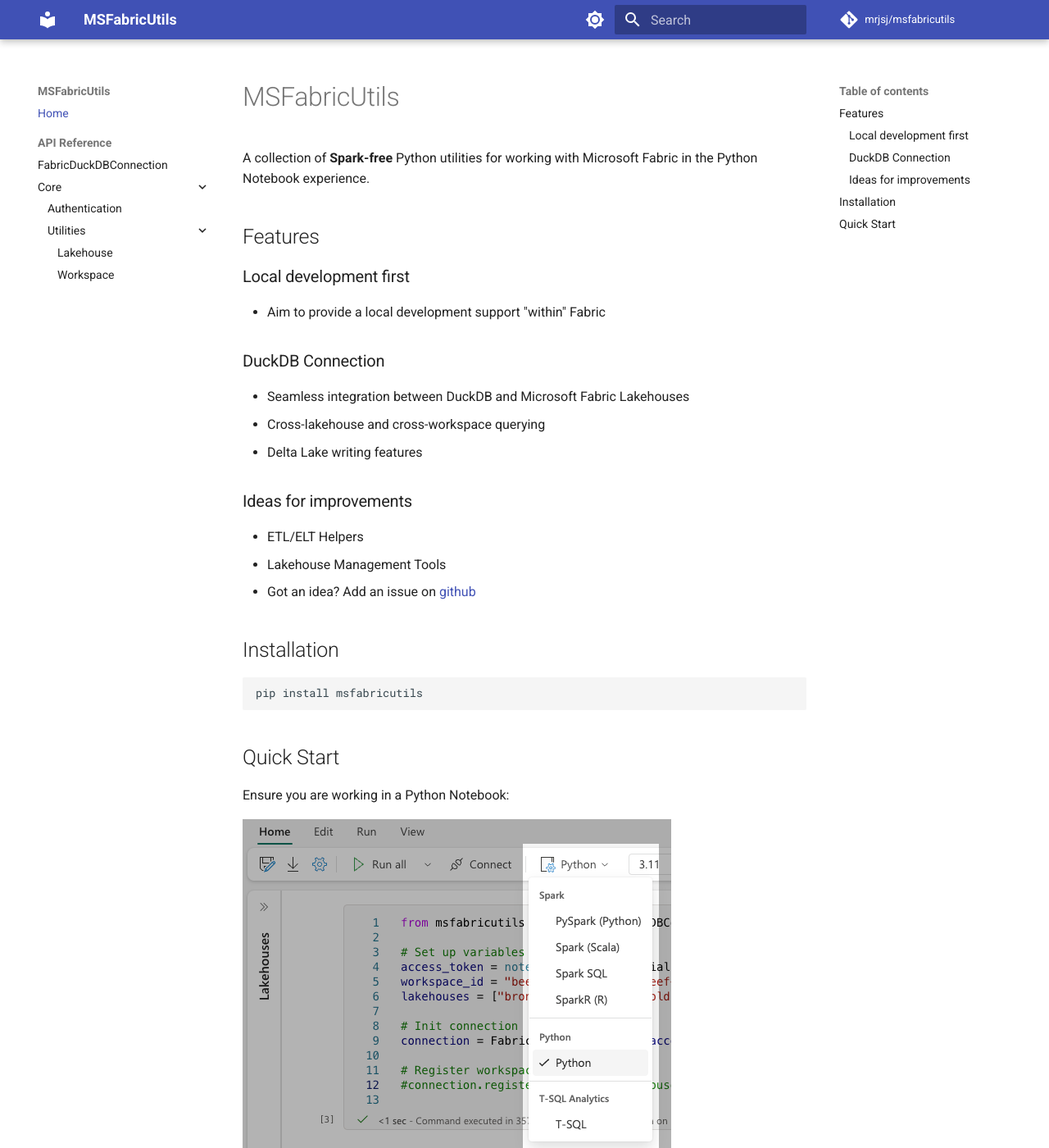
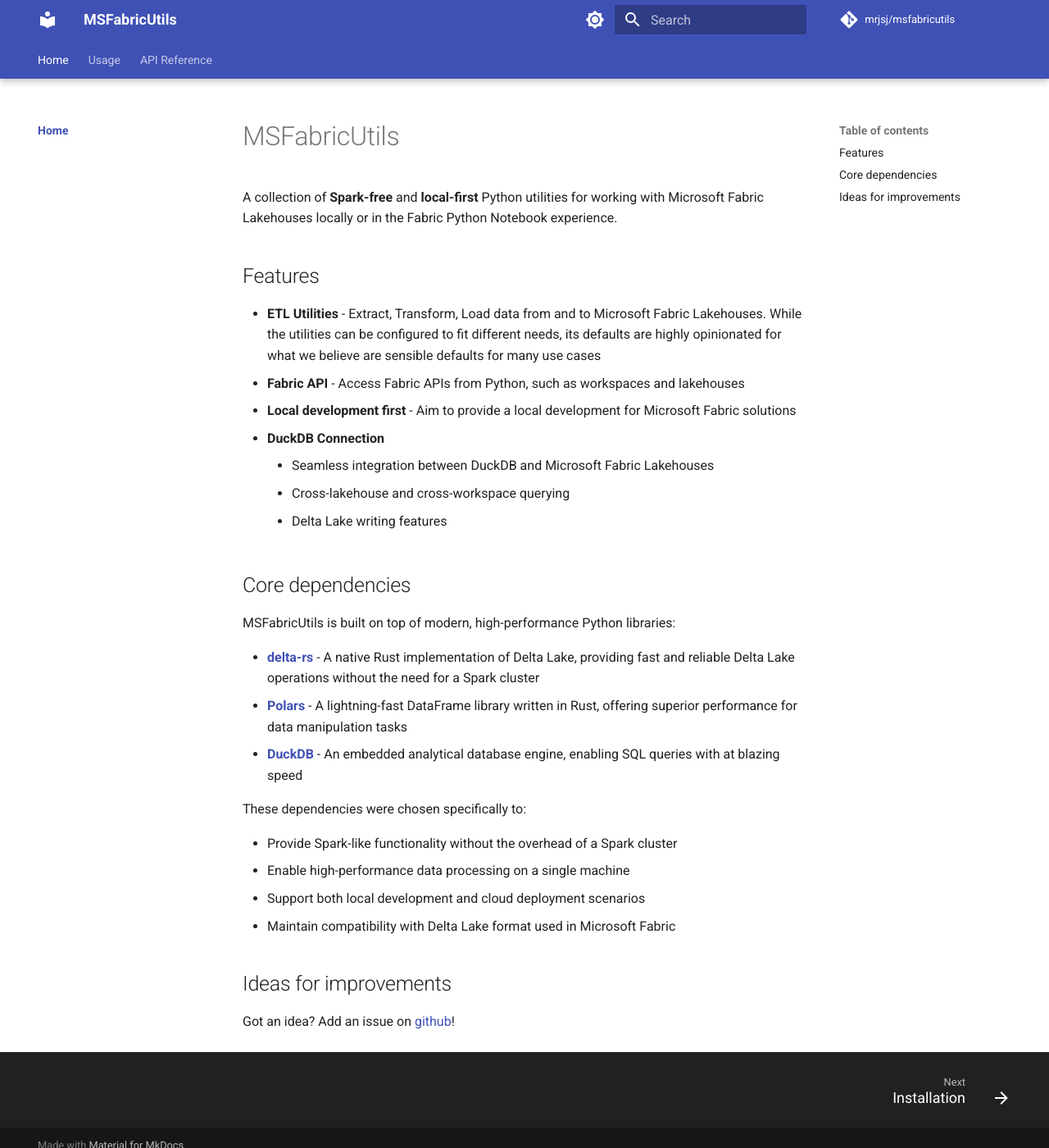
Before and after one commit to mrjsj/msfabricutils, an MkDocs documentation site: the page built from docs/index.md, in a window 1280 px wide and 1400 px high. Shown: the whole window at 82% size. Built offline with MkDocs 1.6.1 and Material for MkDocs 9.7.7, drawn with Linux system fonts in a browser that asks for light colours; comment, search, counter and statistics services are not loaded; some of the changed text lies outside the part shown.

Commit message:
add docs

````diff
--- /dev/null
+++ b/docs/core/authentication.md
@@ -0,0 +1,3 @@
+# Authentication
+
+::: msfabricutils.core.auth
--- a/docs/index.md
+++ b/docs/index.md
@@ -1,53 +1,32 @@
 # MSFabricUtils
 
-A collection of **Spark-free** Python utilities for working with Microsoft Fabric in the Python Notebook experience.
+A collection of **Spark-free** and **local-first** Python utilities for working with Microsoft Fabric Lakehouses locally or in the Fabric Python Notebook experience.
 
 ## Features
 
-### Local development first
-- Aim to provide a local development support "within" Fabric
+- **ETL Utilities** - Extract, Transform, Load data from and to Microsoft Fabric Lakehouses. While the utilities can be configured to fit different needs, its defaults are highly opinionated for what we believe are sensible defaults for many use cases
+- **Fabric API** - Access Fabric APIs from Python, such as workspaces and lakehouses
+- **Local development first** - Aim to provide a local development for Microsoft Fabric solutions
+- **DuckDB Connection**
+    - Seamless integration between DuckDB and Microsoft Fabric Lakehouses
+    - Cross-lakehouse and cross-workspace querying
+    - Delta Lake writing features
 
-### DuckDB Connection
-- Seamless integration between DuckDB and Microsoft Fabric Lakehouses
-- Cross-lakehouse and cross-workspace querying
-- Delta Lake writing features
+## Core dependencies
 
-### Ideas for improvements
-- ETL/ELT Helpers
-- Lakehouse Management Tools
-- Got an idea? Add an issue on [github](https://www.github.com/mrjsj/msfabricutils/issues)
+MSFabricUtils is built on top of modern, high-performance Python libraries:
 
-## Installation
+- **[delta-rs](https://delta-io.github.io/delta-rs)** - A native Rust implementation of Delta Lake, providing fast and reliable Delta Lake operations without the need for a Spark cluster
+- **[Polars](https://pola.rs)** - A lightning-fast DataFrame library written in Rust, offering superior performance for data manipulation tasks
+- **[DuckDB](https://duckdb.org)** - An embedded analytical database engine, enabling SQL queries with at blazing speed
 
-```bash
-pip install msfabricutils
-```
+These dependencies were chosen specifically to:
 
-## Quick Start
+- Provide Spark-like functionality without the overhead of a Spark cluster
+- Enable high-performance data processing on a single machine
+- Support both local development and cloud deployment scenarios
+- Maintain compatibility with Delta Lake format used in Microsoft Fabric
 
-Ensure you are working in a Python Notebook:
 
-![Select Python Notebook](images/select-python-notebooks.png)
-
-```python
-from msfabricutils import FabricDuckDBConnection, get_onelake_access_token
-
-#Initialize connection
-access_token = get_onelake_access_token()
-
-conn = FabricDuckDBConnection(access_token=access_token)
-
-#Register lakehouses
-conn.register_workspace_lakehouses(
-    workspace_id = "your-workspace-id",
-    lakehouses = ["sales", "marketing"]
-)
-
-# Query across lakehouses
-df = conn.sql("""
-    SELECT
-        *
-    FROM sales.customers
-    JOIN marketing.segments USING (customer_id)
-""").df()
-```
+## Ideas for improvements
+Got an idea? Add an issue on [github](https://www.github.com/mrjsj/msfabricutils/issues)!
--- a/mkdocs.yml
+++ b/mkdocs.yml
@@ -18,15 +18,22 @@
       toggle:
         icon: material/brightness-4
         name: Switch to light mode
+  navigation_depth: 3
   features:
+    - navigation.tracking
     - navigation.instant
-    - navigation.tracking
-    - navigation.sections
     - navigation.expand
-    - navigation.top
+    - navigation.tabs
+    - navigation.indexes
+    - navigation.tabs.sticky
+    - navigation.footer
+    - content.tabs.link
+    - content.code.annotation
+    - content.code.copy
 
 plugins:
-  - search
+  - search:
+      lang: en
   - gen-files:
       scripts:
         - docs/gen_ref_pages.py
@@ -36,10 +43,10 @@
         python:
           paths: [src]
           options:
-            show_root_toc_entry: false
+            show_root_toc_entry: true
             docstring_style: google
             show_source: false
-            show_root_heading: true
+            show_root_heading: false
             filters: ["!^_", "^__init__$"]
             show_object_full_path: false
             heading_level: 1
@@ -49,14 +56,24 @@
             docstring_section_style: table
 
 nav:
-  - Home: index.md
+  - Home:
+    - index.md
+  - Usage:
+    - usage/installation.md
+    - usage/etl.md
+    - usage/fabric-api.md
   - API Reference:
-    - FabricDuckDBConnection: reference/msfabricutils/fabric_duckdb_connection.md
+    - Common:
+      - common/fabric-duckdb-connection.md
+      - common/utilities.md
     - Core:
-      - Authentication: reference/msfabricutils/core/auth.md
-      - Utilities:
-          - Lakehouse: reference/msfabricutils/core/lakehouse.md
-          - Workspace: reference/msfabricutils/core/workspace.md
+      - core/authentication.md
+      - core/fabric-api.md
+    - ETL:
+      - etl/index.md
+      - etl/sources.md
+      - etl/transforms.md
+      - etl/sinks.md
 
 # Formatting options
 markdown_extensions:
@@ -64,6 +81,7 @@
   - pymdownx.details
   - attr_list
   - pymdownx.superfences
+  - tables
   - pymdownx.tabbed:
       alternate_style: true
   - pymdownx.snippets:
--- a/pyproject.toml
+++ b/pyproject.toml
@@ -48,7 +48,7 @@
 line-length = 100
 
 [tool.ruff.lint]
-extend-select = ["Q001"]
+extend-select = ["Q001", "I001"]
 
 [tool.pytest.ini_options]
 pythonpath = [
````
Also changed, not shown: docs/common/fabric-duckdb-connection.md (added, +3 -0 lines), docs/common/utilities.md (added, +5 -0 lines), docs/core/fabric-api.md (added, +4 -0 lines), docs/etl/index.md (added, +3 -0 lines), docs/etl/sinks.md (added, +3 -0 lines), docs/etl/sources.md (added, +3 -0 lines), docs/etl/transforms.md (added, +3 -0 lines), docs/usage/etl.md (added, +98 -0 lines), docs/usage/fabric-api.md (added, +11 -0 lines), docs/usage/installation.md (added, +7 -0 lines).
